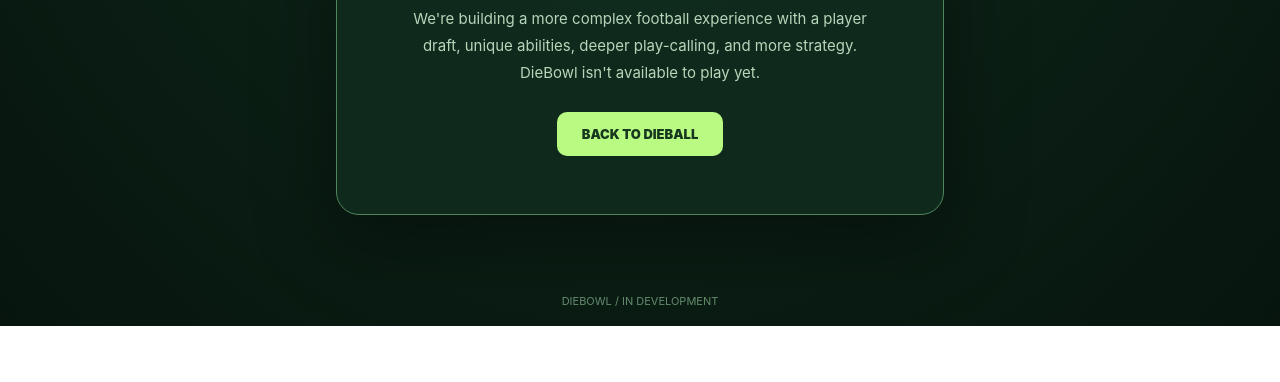
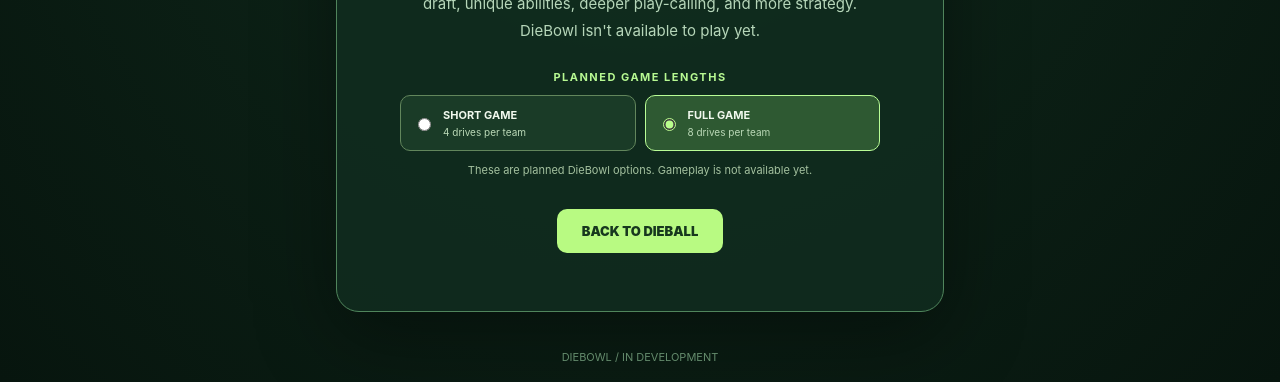
Before and after one commit to capitalareabasketballnetwork-cmyk/football-dice-game, a website: page diebowl.html in a window 1280 px wide. Shown: the part 474-856 px from the top of the page. Before the commit the page ends 800 px from the top, so only its background shows below. Drawn offline with Linux system fonts and the light colour scheme.

Commit message:
Show planned DieBowl short/full game lengths on Coming Soon page without enabling gameplay

```diff
--- a/diebowl.html
+++ b/diebowl.html
@@ -9,9 +9,20 @@ main{flex:1;display:flex;align-items:center;justify-content:center;padding:20px}
 .ball{font-size:clamp(48px,9vw,77px);margin-bottom:12px}.tag{font-size:11px;color:#c0fa92;font-weight:1000;letter-spacing:3px}h1{font-size:clamp(48px,10vw,90px);line-height:1;letter-spacing:-3px;margin:12px 0 8px}h1 span{color:#b8fa82}h2{color:#e0f8d7;letter-spacing:2px;font-size:clamp(17px,3vw,23px);margin:9px 0 22px}
 p{color:#b6d6b9;font-size:15px;line-height:1.8;max-width:490px;margin:0 auto 26px}.return{display:inline-flex;align-items:center;justify-content:center;background:#b8fa82;color:#17381e;padding:14px 25px;border-radius:10px;font-size:13px;font-weight:1000;text-decoration:none}.return:hover{background:#d6ffad}
 footer{text-align:center;padding:18px;color:#648b6c;font-size:11px}
+.future-length{margin:6px auto 28px;max-width:480px;text-align:left}
+.future-length h3{font-size:11px;color:#b7f992;letter-spacing:1.5px;text-align:center;margin:0 0 11px}
+.future-length-grid{display:grid;grid-template-columns:1fr 1fr;gap:9px}
+.future-length-grid label{border:1px solid #62865c;border-radius:10px;background:#1a3b27;padding:12px;cursor:pointer;display:flex;gap:9px;align-items:center}
+.future-length-grid label:has(input:checked){border-color:#b9fd96;background:#2e5932}
+.future-length-grid input{accent-color:#b9fd8d}
+.future-length-grid span{display:flex;flex-direction:column;gap:4px}
+.future-length-grid strong{font-size:11px}
+.future-length-grid small{font-size:10px;color:#bbd9b7}
+.future-note{font-size:11px!important;text-align:center;color:#a4c19f!important;margin:10px auto 0!important}
+@media(max-width:490px){.future-length-grid{grid-template-columns:1fr}}
 </style></head>
 <body><header><a class="brand" href="/">Die<span>Ball.</span></a></header>
 <main><section class="panel"><div class="ball" aria-hidden="true">🏈</div><div class="tag">THE NEXT LEVEL OF DIEBALL</div><h1>DIE<span>BOWL.</span></h1><h2>COMING SOON</h2>
 <p>We're building a more complex football experience with a player draft, unique abilities, deeper play-calling, and more strategy. DieBowl isn't available to play yet.</p>
-<a class="return" href="/">BACK TO DIEBALL</a></section></main>
+<section class="future-length" aria-labelledby="futureLengthTitle"><h3 id="futureLengthTitle">PLANNED GAME LENGTHS</h3><div class="future-length-grid"><label><input type="radio" name="diebowlLength" value="4"><span><strong>SHORT GAME</strong><small>4 drives per team</small></span></label><label><input type="radio" name="diebowlLength" value="8" checked><span><strong>FULL GAME</strong><small>8 drives per team</small></span></label></div><p class="future-note">These are planned DieBowl options. Gameplay is not available yet.</p></section><a class="return" href="/">BACK TO DIEBALL</a></section></main>
 <footer>DIEBOWL / IN DEVELOPMENT</footer></body></html>
```
